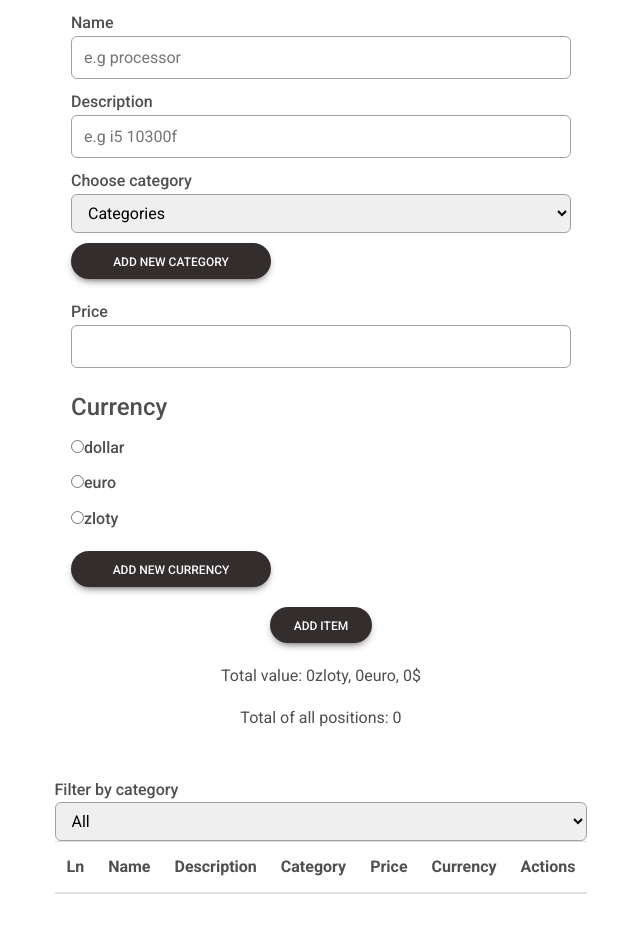
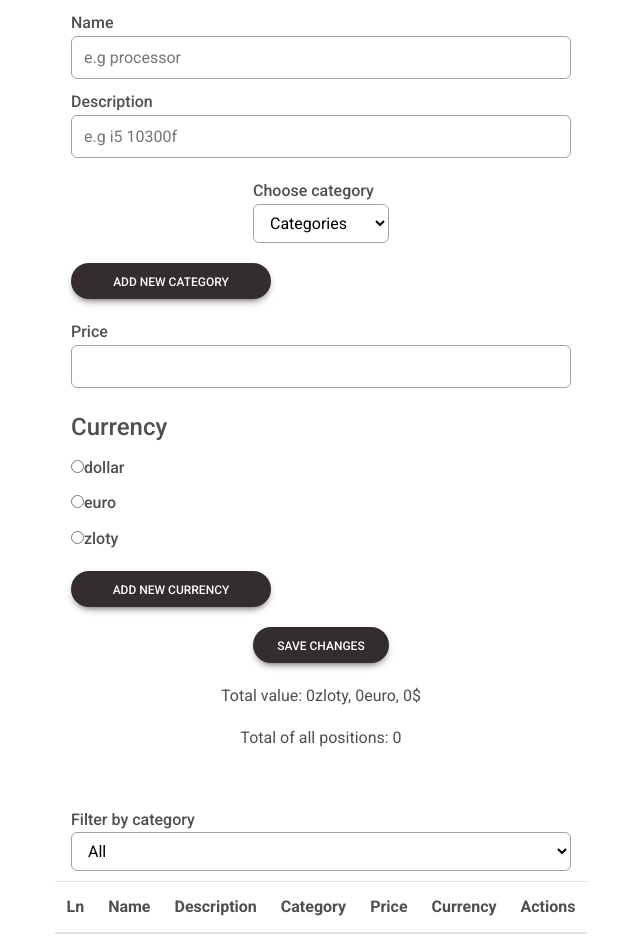
Before and after one commit to H3ronn/pc-value, a React (Create React App) app: page / in a window 1280 px wide. Shown: the top 952 px of the page, without its empty margins (319-959 px from the left). Built offline with nearby package versions, Linux system fonts and the light colour scheme.

Commit message:
Add editing items feature

```diff
--- a/src/components/molecules/Select/Select.js
+++ b/src/components/molecules/Select/Select.js
@@ -5,11 +5,13 @@ import Label from 'components/atoms/Label/Label';
 const Wrapper = styled.div`
   display: flex;
   flex-direction: column;
-  /* align-items: center; */
+  max-width: 500px;
+  margin: 10px auto;
   span {
     text-align: center;
   }
   select {
+    background-color: white;
     border: #a1a1a1 solid 1px;
     font-size: 16px;
     border-radius: 6px;
--- a/src/components/organisms/CategoriesForm/CategoriesForm.js
+++ b/src/components/organisms/CategoriesForm/CategoriesForm.js
@@ -65,7 +65,7 @@ const CategoriesForm = () => {
 
   const deleteCategory = (category) => {
     setCategories((prevCategories) => prevCategories.filter((name) => name !== category));
-  };
+  }; //przenieść do providera
 
   return (
     <>
--- a/src/components/organisms/Form/Form.js
+++ b/src/components/organisms/Form/Form.js
@@ -1,4 +1,4 @@
-import React, { useState } from 'react';
+import React, { useEffect, useState } from 'react';
 import Radio from 'components/atoms/Radio/Radio';
 import Fieldset from 'components/molecules/Fieldset/Fieldset';
 import InputField from 'components/molecules/InputField/InputField';
@@ -21,7 +21,9 @@ const StyledForm = styled.form`
   max-width: 500px;
 `;
 
-const Form = ({ values, onChange, onSubmit }) => {
+// const defaultValues = { category: 'software', currency: 'zloty', description: '123', name: 'dawaswa', price: '1234' };
+
+const Form = ({ defaultValues = {}, onSubmit }) => {
   const [isOpen, setIsOpen] = useState(false);
   const [modalContent, setModalContent] = useState('');
   const { inputCategories } = useCategories();
@@ -32,6 +34,10 @@ const Form = ({ values, onChange, onSubmit }) => {
     reset,
     formState: { errors },
   } = useForm();
+
+  useEffect(() => {
+    console.log(defaultValues);
+  }, [defaultValues]);
 
   const showModal = (content) => {
     setIsOpen(true);
@@ -45,12 +51,12 @@ const Form = ({ values, onChange, onSubmit }) => {
 
   return (
     <>
-      <Modal isOpen={isOpen} setIsOpen={setIsOpen}>
+      <Modal title="Add Category" isOpen={isOpen} setIsOpen={setIsOpen}>
         {modalContent === 'category' ? <CategoriesForm /> : <CurrenciesForm />}
       </Modal>
       <StyledForm autoComplete="off" onSubmit={handleSubmit(handleFormSubmit)}>
         <InputField
-          {...register('name', { required: true })}
+          {...register('name', { required: true, value: defaultValues.name })}
           id="name"
           type="text"
           label="Name"
@@ -58,10 +64,16 @@ const Form = ({ values, onChange, onSubmit }) => {
           error={errors.name ? 'Name is required' : null}
         />
 
-        <InputField {...register('description')} id="description" type="text" label="Description" placeholder="e.g i5 10300f" />
+        <InputField
+          {...register('description', { value: defaultValues.description })}
+          id="description"
+          type="text"
+          label="Description"
+          placeholder="e.g i5 10300f"
+        />
 
         <Select
-          {...register('category', { required: true })}
+          {...register('category', { required: true, value: defaultValues.category })}
           id="category"
           label="Choose category"
           error={errors.category ? 'Select category or add your own' : null}
@@ -69,11 +81,13 @@ const Form = ({ values, onChange, onSubmit }) => {
           <option value="" disabled hidden>
             Categories
           </option>
-          {inputCategories.map((category) => (
-            <option key={category} value={category}>
-              {category}
-            </option>
-          ))}
+          {inputCategories.map((category) => {
+            return (
+              <option key={category} value={category}>
+                {category}
+              </option>
+            );
+          })}
         </Select>
 
         <Button type="button" onClick={() => showModal('category')} rounded color="dark">
@@ -81,7 +95,7 @@ const Form = ({ values, onChange, onSubmit }) => {
         </Button>
 
         <InputField
-          {...register('price', { required: true, min: 0 })}
+          {...register('price', { required: true, min: 0, value: defaultValues.price })}
           id="price"
           type="number"
           step="any"
@@ -92,14 +106,14 @@ const Form = ({ values, onChange, onSubmit }) => {
 
         <Fieldset legend="Currency" error={errors.currency ? <span>Select currency!</span> : null}>
           {inputCurrencies.map((currency) => (
-            <Radio {...register('currency', { required: true })} label={currency} value={currency} key={currency} />
+            <Radio {...register('currency', { required: true, value: defaultValues.currency })} label={currency} value={currency} key={currency} />
           ))}
         </Fieldset>
         <Button type="button" onClick={() => showModal('currency')} rounded color="dark">
           Add new currency
         </Button>
         <Button $center rounded color="dark">
-          Add item
+          {defaultValues ? 'Save changes' : 'Add item'}
         </Button>
       </StyledForm>
     </>
--- a/src/components/organisms/Modal/Modal.js
+++ b/src/components/organisms/Modal/Modal.js
@@ -1,7 +1,7 @@
 import React from 'react';
 import { MDBBtn, MDBModal, MDBModalDialog, MDBModalContent, MDBModalHeader, MDBModalTitle, MDBModalBody } from 'mdb-react-ui-kit';
 
-const Modal = ({ isOpen, setIsOpen, children }) => {
+const Modal = ({ isOpen, setIsOpen, children, title }) => {
   const toggleShow = () => setIsOpen(!isOpen);
 
   return (
@@ -9,7 +9,7 @@ const Modal = ({ isOpen, setIsOpen, children }) => {
       <MDBModalDialog centered size="lg">
         <MDBModalContent>
           <MDBModalHeader>
-            <MDBModalTitle>Add Category</MDBModalTitle>
+            <MDBModalTitle>{title}</MDBModalTitle>
             <MDBBtn className="btn-close" color="none" onClick={toggleShow}></MDBBtn>
           </MDBModalHeader>
           <MDBModalBody>{children}</MDBModalBody>
--- a/src/components/organisms/Table/Table.js
+++ b/src/components/organisms/Table/Table.js
@@ -25,12 +25,13 @@ const StyledTable = styled.table`
 
   td {
     min-width: 150px;
-    max-width: 30vw;
+    max-width: 350px;
+    /* max-width: 30vw; */
     word-break: break-all;
   }
 `;
 
-const Table = ({ data, deleteItem }) => {
+const Table = ({ data, deleteItem, editItem }) => {
   const { allCategories } = useCategories();
   const [selectedCategory, setSelectedCategory] = useState('all');
   const [filteredData, setFilteredData] = useState(data);
@@ -94,7 +95,7 @@ const Table = ({ data, deleteItem }) => {
               <td>{currency}</td>
               <td>
                 <Button onClick={() => deleteItem(id)}>Delete</Button>
-                <Button onClick={() => console.log('edit soon')}>Edit</Button>
+                <Button onClick={() => editItem(id)}>Edit</Button>
               </td>
             </tr>
           ))}
--- /dev/null
+++ b/src/hooks/useModal.js
@@ -0,0 +1,17 @@
+import { useState } from 'react';
+
+const useModal = (initialState = false) => {
+  const [isOpen, setModalState] = useState(initialState);
+
+  const handleOpenModal = () => setModalState(true);
+  const handleCloseModal = () => setModalState(false);
+
+  return {
+    isOpen,
+    handleOpenModal,
+    handleCloseModal,
+    setModalState,
+  };
+};
+
+export default useModal;
--- a/src/views/Main.js
+++ b/src/views/Main.js
@@ -6,8 +6,8 @@ import { getRandomId } from 'helpers/getRandomId';
 import { useLocalStorage } from 'hooks/useLocalStorage';
 import { formatFloat } from 'helpers/formatFloat';
 import Modal from 'components/organisms/Modal/Modal';
-import { useCategories } from 'hooks/useCategories';
 import { MDBListGroup, MDBListGroupItem } from 'mdb-react-ui-kit';
+import useModal from 'hooks/useModal';
 
 const Wrapper = styled.div`
   display: grid;
@@ -31,9 +31,9 @@ const InformationLists = styled.div`
 `;
 
 const Main = () => {
-  const [isOpen, setIsOpen] = useState(false);
   const [state, setState] = useLocalStorage('state', []);
-  const { categories } = useCategories();
+  const { isOpen, handleOpenModal, handleCloseModal, setModalState } = useModal(false);
+  const [editingItem, setEditingItem] = useState({});
 
   const addItem = (values) => {
     setState((prevState) => [...prevState, { ...values, id: getRandomId() }]);
@@ -41,6 +41,18 @@ const Main = () => {
 
   const deleteItem = (id) => {
     setState((prevState) => prevState.filter((item) => item.id !== id));
+  };
+
+  const openEditModal = (id) => {
+    setEditingItem(state.find((item) => item.id === id));
+    handleOpenModal();
+  };
+
+  const editItem = (values) => {
+    const editedItem = { id: editingItem.id, ...values };
+    const newState = state.map((item) => (item.id === editedItem.id ? editedItem : item));
+    setState(newState);
+    handleCloseModal();
   };
 
   const getTotalValue = () => {
@@ -108,8 +120,12 @@ const Main = () => {
 
   return (
     <Wrapper>
-      <Modal isOpen={isOpen} setIsOpen={setIsOpen} />
-      <Form setIsOpen={setIsOpen} onSubmit={addItem} />
+      {isOpen ? (
+        <Modal title="Edit item" isOpen={isOpen} setIsOpen={setModalState}>
+          <Form defaultValues={editingItem} onSubmit={editItem} />
+        </Modal>
+      ) : null}
+      <Form onSubmit={addItem} />
       <Informations>
         <p>{getTotalValue()}</p>
         <p>Total of all positions: {getPositionsAmount()}</p>
@@ -128,7 +144,7 @@ const Main = () => {
           ))}
         </InformationLists>
       </Informations>
-      <Table data={state} deleteItem={deleteItem} />
+      <Table data={state} deleteItem={deleteItem} editItem={openEditModal} />
     </Wrapper>
   );
 };
```
